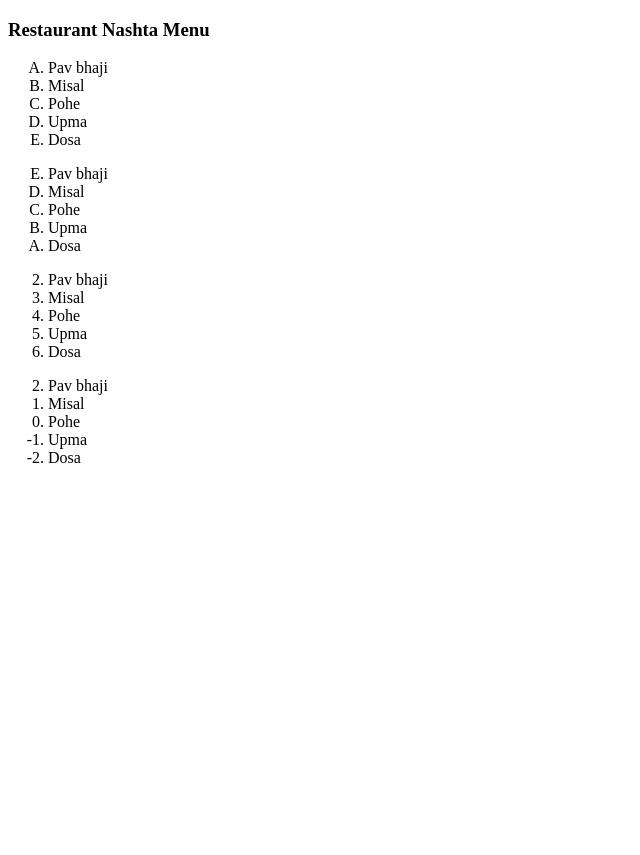
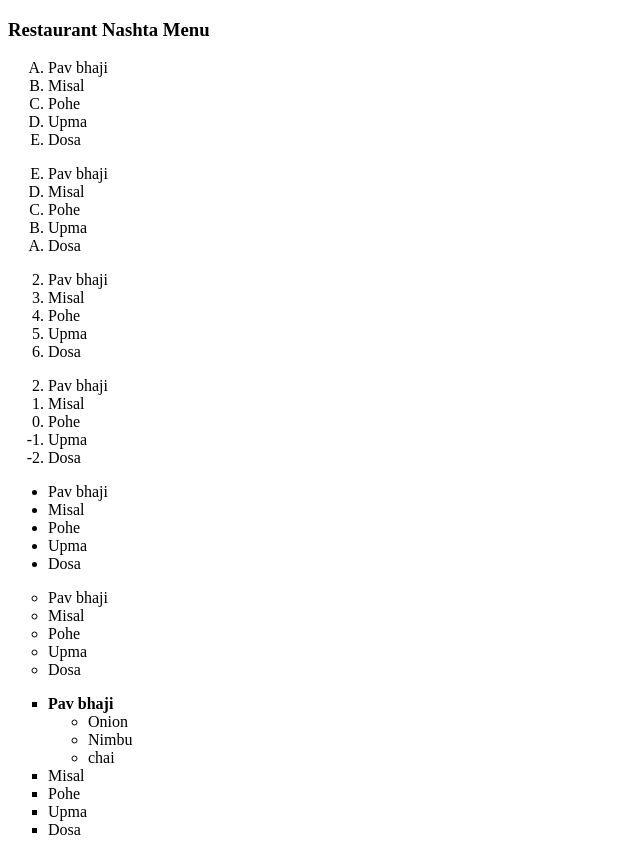
Before and after one commit to rahulll18/Technical_Training, a plain HTML site: page WebBasic_Day1/Listdemo.html in a window 1280 px wide. Shown: the whole page, without its empty margins (0-640 px from the left). Before the commit the page ends 800 px from the top, so only its background shows below. Drawn offline with Linux system fonts and the light colour scheme.

Commit message:
orderlist

```diff
--- a/WebBasic_Day1/Listdemo.html
+++ b/WebBasic_Day1/Listdemo.html
@@ -7,6 +7,7 @@
 </head>
 <body>
     <h3>Restaurant Nashta Menu</h3>
+    <!-- ordered list -->
     <ol type="A">
         <li>Pav bhaji</li>
         <li>Misal</li>
@@ -35,5 +36,33 @@
         <li>Upma</li>
         <li>Dosa</li>
     </ol>
+
+     <!-- Unordered list -->
+     <ul>
+        <li>Pav bhaji</li>
+        <li>Misal</li>
+        <li>Pohe</li>
+        <li>Upma</li>
+        <li>Dosa</li>
+    </ul>
+    <ul type="circle">
+        <li>Pav bhaji</li>
+        <li>Misal</li>
+        <li>Pohe</li>
+        <li>Upma</li>
+        <li>Dosa</li>
+    </ul>
+    <ul type="square">
+        <li><strong>Pav bhaji</strong></li>
+            <ul>
+                <li>Onion</li>
+                <li>Nimbu</li>
+                <li>chai</li>
+            </ul>
+        <li>Misal</li>
+        <li>Pohe</li>
+        <li>Upma</li>
+        <li>Dosa</li>
+    </ul>
 </body>
 </html>
```
